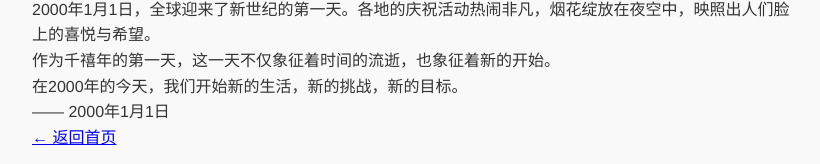
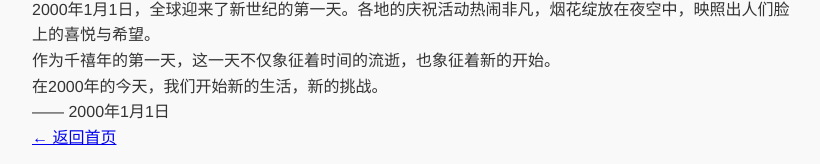
Before and after one commit to xuanying-coding/Xuanying_Learning, a plain HTML site: page posts/post3.html in a window 1280 px wide. Shown: the part 251-415 px from the top of the page, without its empty margins (228-1048 px from the left). Drawn offline with Linux system fonts and the light colour scheme.

Commit message:
内容完善2

```diff
--- a/posts/post3.html
+++ b/posts/post3.html
@@ -19,7 +19,7 @@
         <p class="post-meta">发布于 2001年1月1日</p>
         <p>2000年1月1日，全球迎来了新世纪的第一天。各地的庆祝活动热闹非凡，烟花绽放在夜空中，映照出人们脸上的喜悦与希望。</p>
         <p>作为千禧年的第一天，这一天不仅象征着时间的流逝，也象征着新的开始。</p>
-        <p>在2000年的今天，我们开始新的生活，新的挑战，新的目标。</p>
+        <p>在2000年的今天，我们开始新的生活，新的挑战。</p>
         <p>—— 2000年1月1日</p>
 
       </article>
```
